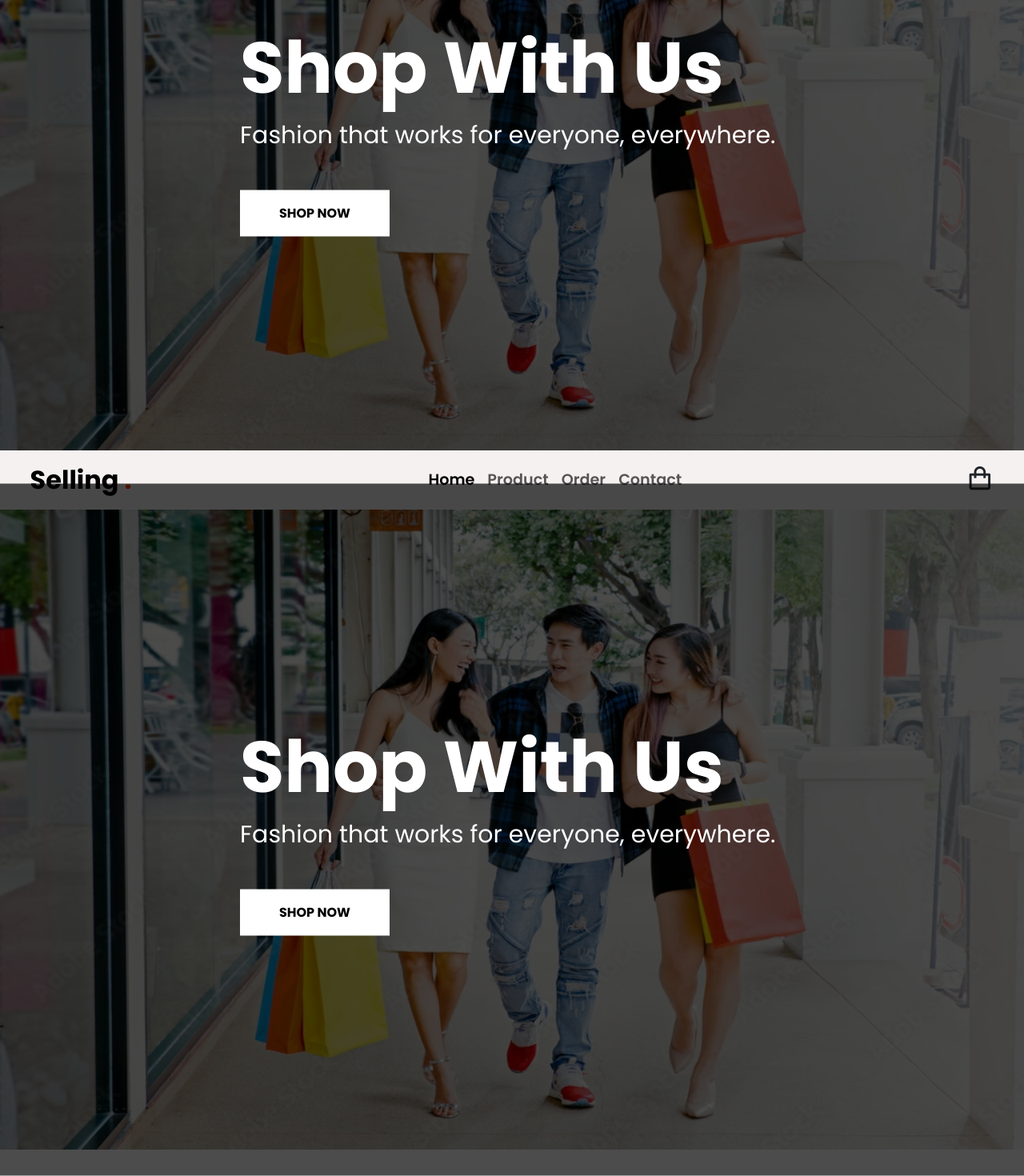
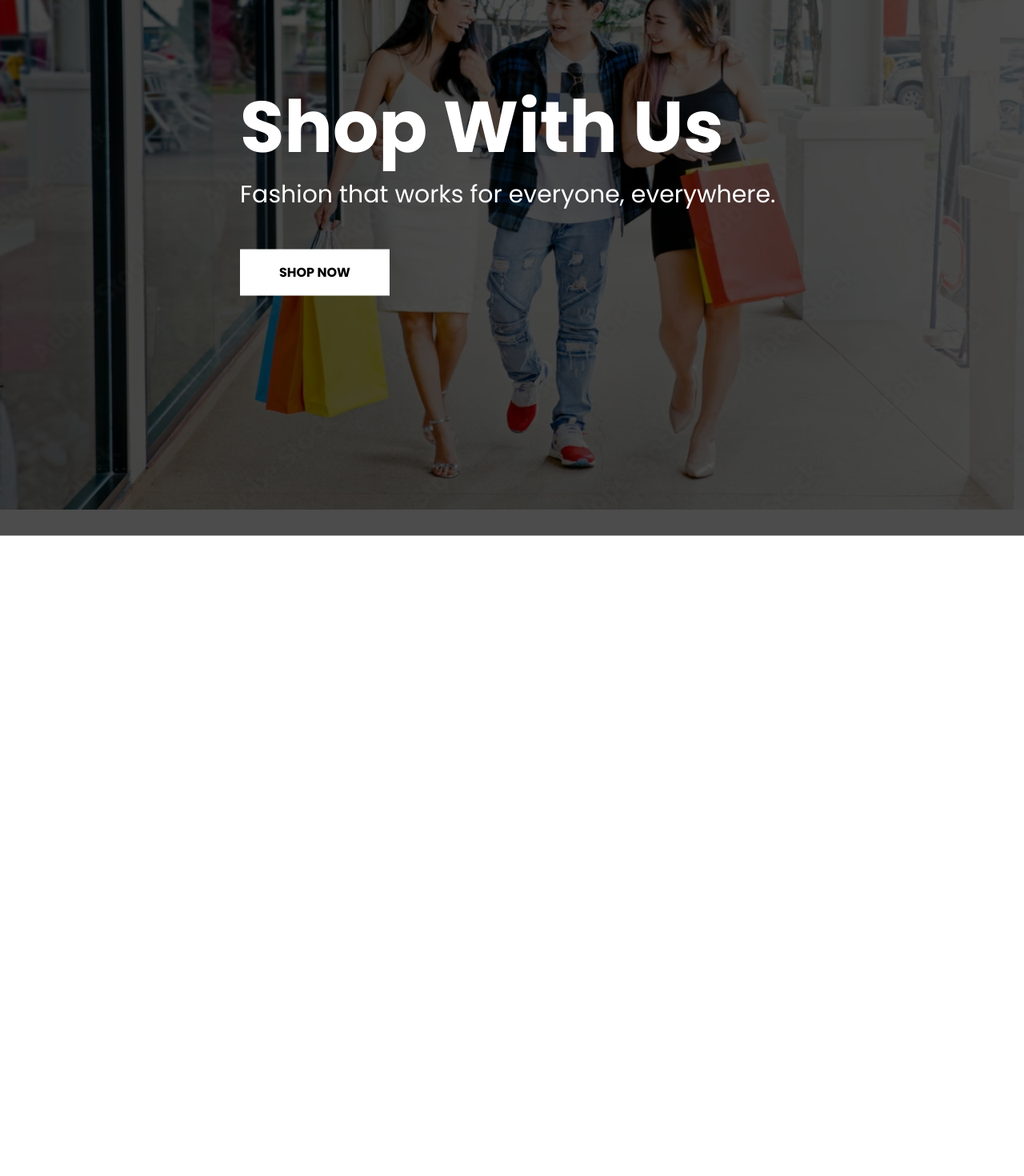
Before and after one commit to hannahrosemiranda/E-commerce, an Angular app in the folder angular-project/: page /home in a window 1280 px wide. Shown: the part 237-1707 px from the top of the page at 80% size. After the commit the page ends 907 px from the top, so only its background shows below. Built offline with nearby package versions, Linux system fonts and the light colour scheme.

Commit message:
products shown

```diff
--- a/angular-project/src/app/app-routing.module.ts
+++ b/angular-project/src/app/app-routing.module.ts
@@ -4,8 +4,11 @@ import { RouterModule } from '@angular/router';
 import { Routes } from '@angular/router';
 import { HomeComponent } from './home/home.component';
 import { ProductsComponent } from './products/products.component';
+import { HeaderComponent } from './header/header.component';
 
 const routes: Routes = [
+  {path: '', redirectTo: '/home', pathMatch: 'full'},
+  {path: 'header', component: HeaderComponent},
   {path: 'home', component: HomeComponent},
   {path: 'products', component: ProductsComponent}
 ]
--- a/angular-project/src/app/app.component.html
+++ b/angular-project/src/app/app.component.html
@@ -1,3 +1 @@
 <router-outlet></router-outlet>
-<app-header></app-header>
-<app-home></app-home>
--- a/angular-project/src/app/home/home.component.html
+++ b/angular-project/src/app/home/home.component.html
@@ -1,10 +1,11 @@
+<app-header></app-header>
 <div class="image-container w-100">
   <img src="assets/images/banner1.png" class="w-100" alt="shopping" />
   <div class="image-text">
     <h1>Shop With Us</h1>
     <p>Fashion that works for everyone, everywhere.</p>
     <a
-      href="#"
+      routerLink="/products"
       class="btn btn-white btn-outline-white py-3 px-5 rounded-0 mb-lg-0 mb-2 d-block d-sm-inline-block"
       >SHOP NOW</a
     >
```
